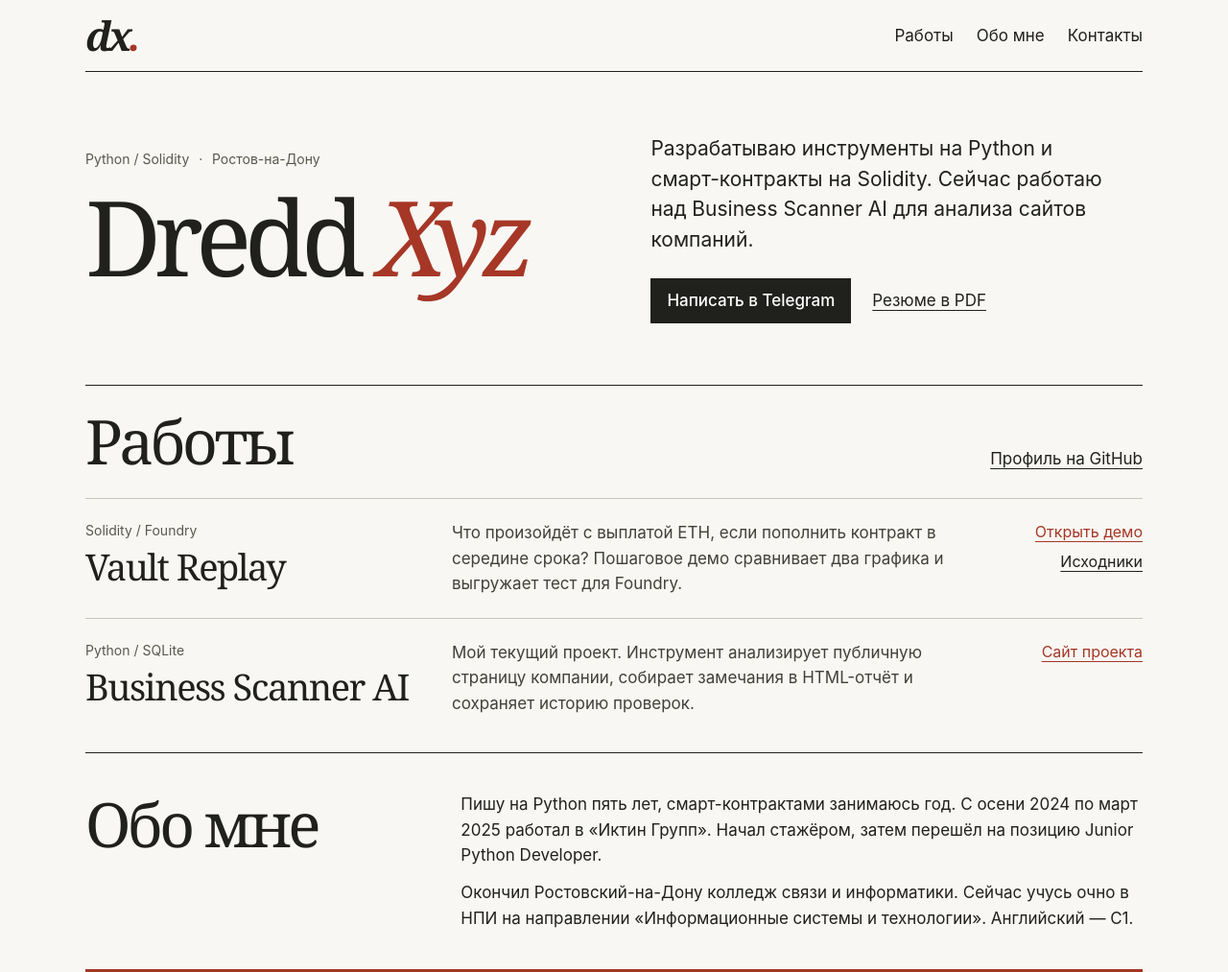
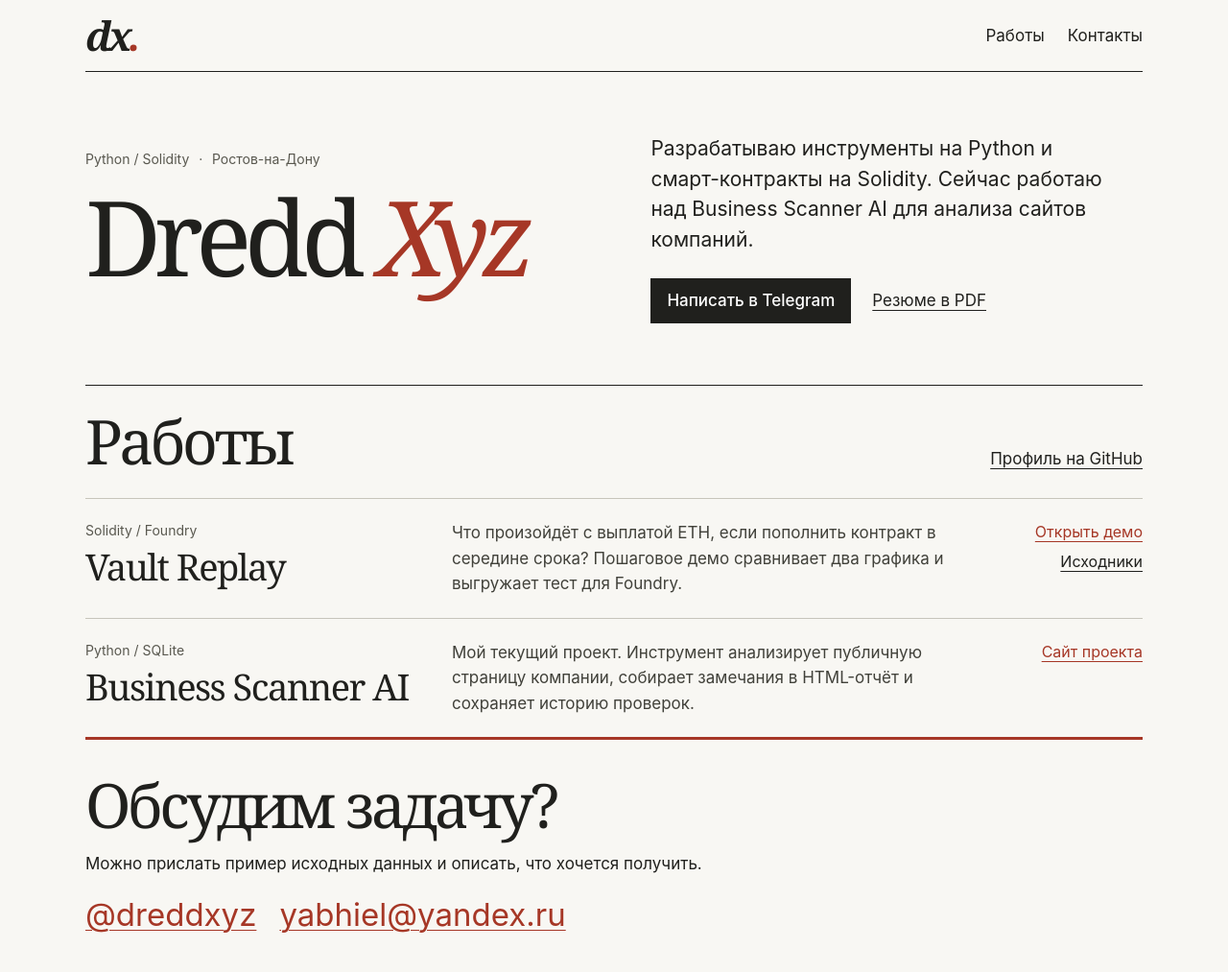
Before and after one commit to dreddxyz/dreddxyz.github.io, a plain HTML site: page index.html in a window 1280 px wide. Shown: the top 1013 px of the page at 96% size. Drawn offline with Linux system fonts and the light colour scheme.

Commit message:
Remove the About section and its navigation link

```diff
--- a/index.html
+++ b/index.html
@@ -12,7 +12,7 @@
 <div class="page">
 <header class="mast">
   <a class="signature" href="./" aria-label="Dredd Xyz, главная">dx<span>.</span></a>
-  <nav aria-label="Разделы"><a href="#work">Работы</a><a href="#about">Обо мне</a><a href="#contact">Контакты</a></nav>
+  <nav aria-label="Разделы"><a href="#work">Работы</a><a href="#contact">Контакты</a></nav>
 </header>
 <main>
 <section class="intro" aria-labelledby="name">
@@ -29,7 +29,6 @@
   <article class="project-row"><div><small>Solidity / Foundry</small><h3>Vault Replay</h3></div><p>Что произойдёт с выплатой ETH, если пополнить контракт в середине срока? Пошаговое демо сравнивает два графика и выгружает тест для Foundry.</p><div class="links"><a href="https://dreddxyz.github.io/secure-vault/">Открыть демо</a><a href="https://github.com/dreddxyz/secure-vault">Исходники</a></div></article>
   <article class="project-row"><div><small>Python / SQLite</small><h3>Business Scanner AI</h3></div><p>Мой текущий проект. Инструмент анализирует публичную страницу компании, собирает замечания в HTML-отчёт и сохраняет историю проверок.</p><div class="links"><a href="https://business-scanner-ai.livelycaramel4.chatgpt.site/">Сайт проекта</a></div></article>
 </section>
-<section class="about" id="about"><h2>Обо мне</h2><div><p>Пишу на Python пять лет, смарт-контрактами занимаюсь год. С осени 2024 по март 2025 работал в «Иктин Групп». Начал стажёром, затем перешёл на позицию Junior Python Developer.</p><p>Окончил Ростовский-на-Дону колледж связи и информатики. Сейчас учусь очно в НПИ на направлении «Информационные системы и технологии». Английский — C1.</p></div></section>
 </main>
 <footer id="contact"><h2>Обсудим задачу?</h2><p>Можно прислать пример исходных данных и описать, что хочется получить.</p><div class="contacts"><a href="https://t.me/dreddxyz">@dreddxyz</a><a href="mailto:yabhiel@yandex.ru">yabhiel@yandex.ru</a></div><div class="footline"><span>Dredd Xyz</span><a href="resume.pdf">Скачать резюме</a></div></footer>
 </div></body></html>
```
